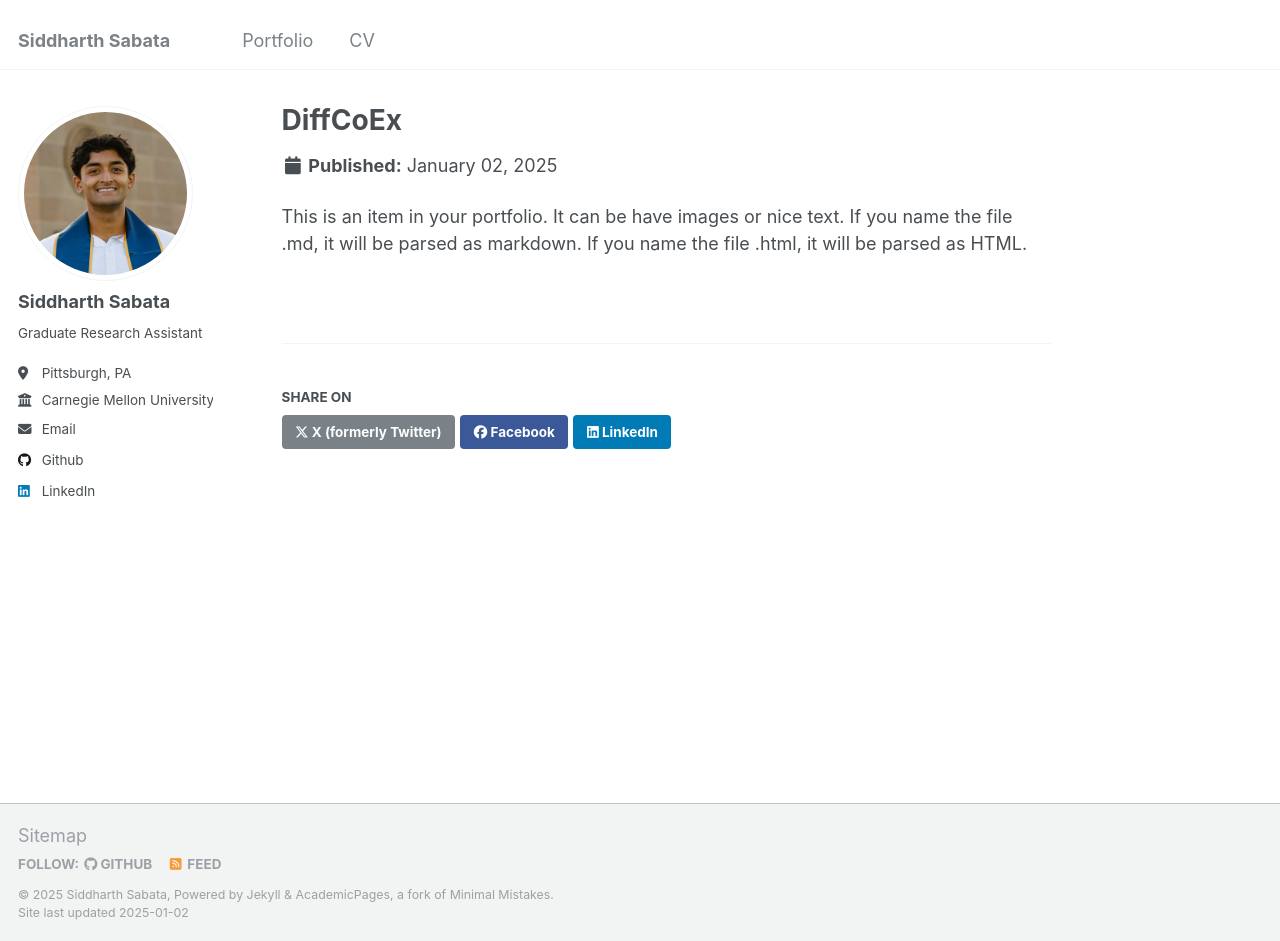
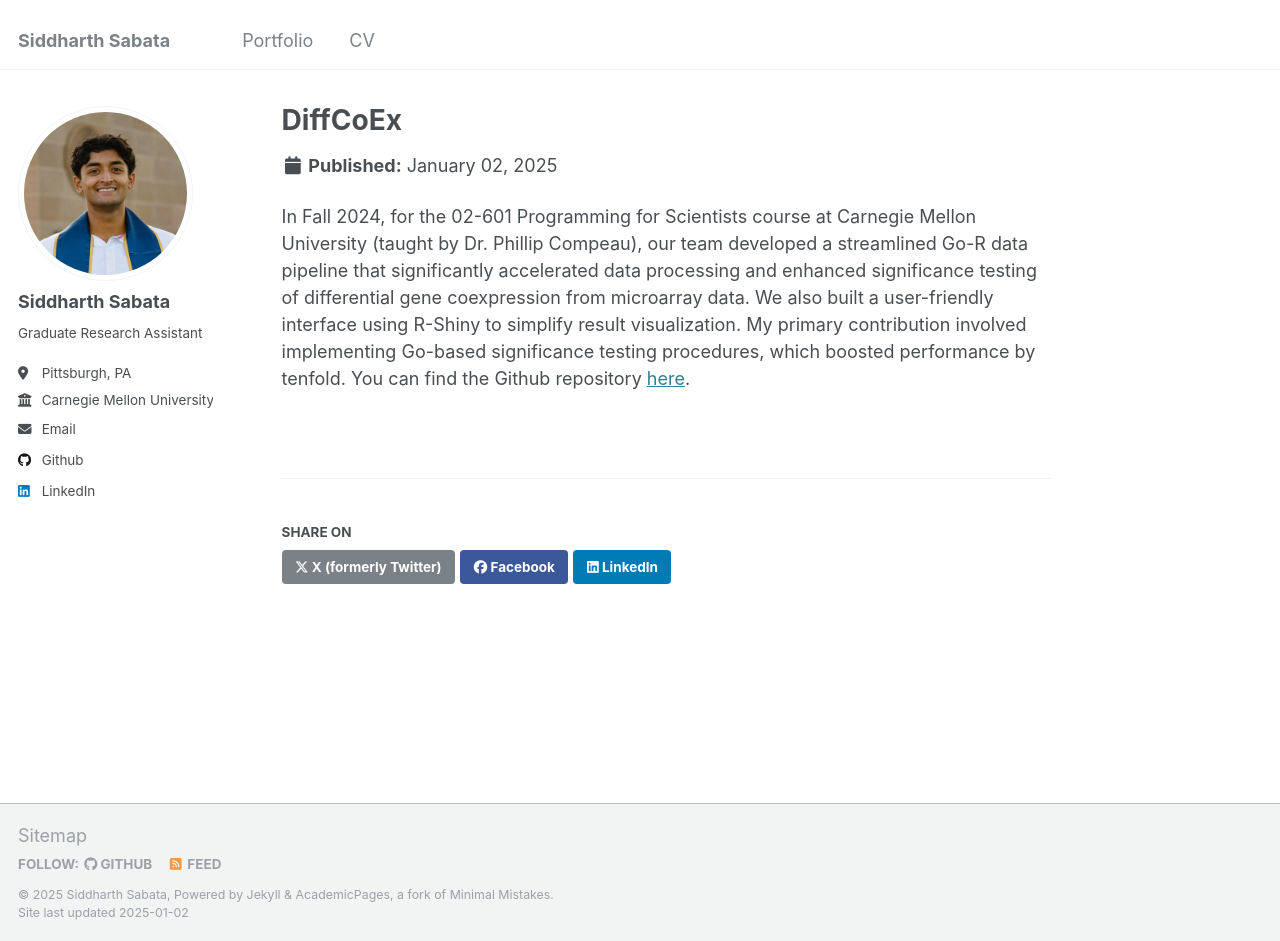
Before and after one commit to siddsabata/siddsabata.github.io, a Jekyll site: the page built from _portfolio/portfolio-1.md, in a window 1280 px wide and 941 px high. Built offline with Jekyll 4.4.1, drawn with Linux system fonts in a browser that asks for light colours.

Commit message:
Update portfolio-1.md

```diff
--- a/_portfolio/portfolio-1.md
+++ b/_portfolio/portfolio-1.md
@@ -4,4 +4,4 @@ excerpt: "A bioinformatics data pipeline optimizing performance using Go"
 collection: portfolio
 ---
 
-This is an item in your portfolio. It can be have images or nice text. If you name the file .md, it will be parsed as markdown. If you name the file .html, it will be parsed as HTML.
+In Fall 2024, for the 02-601 Programming for Scientists course at Carnegie Mellon University (taught by Dr. Phillip Compeau), our team developed a streamlined Go-R data pipeline that significantly accelerated data processing and enhanced significance testing of differential gene coexpression from microarray data. We also built a user-friendly interface using R-Shiny to simplify result visualization. My primary contribution involved implementing Go-based significance testing procedures, which boosted performance by tenfold. You can find the Github repository [here](https://github.com/siddsabata/DiffCoEx/).
```
